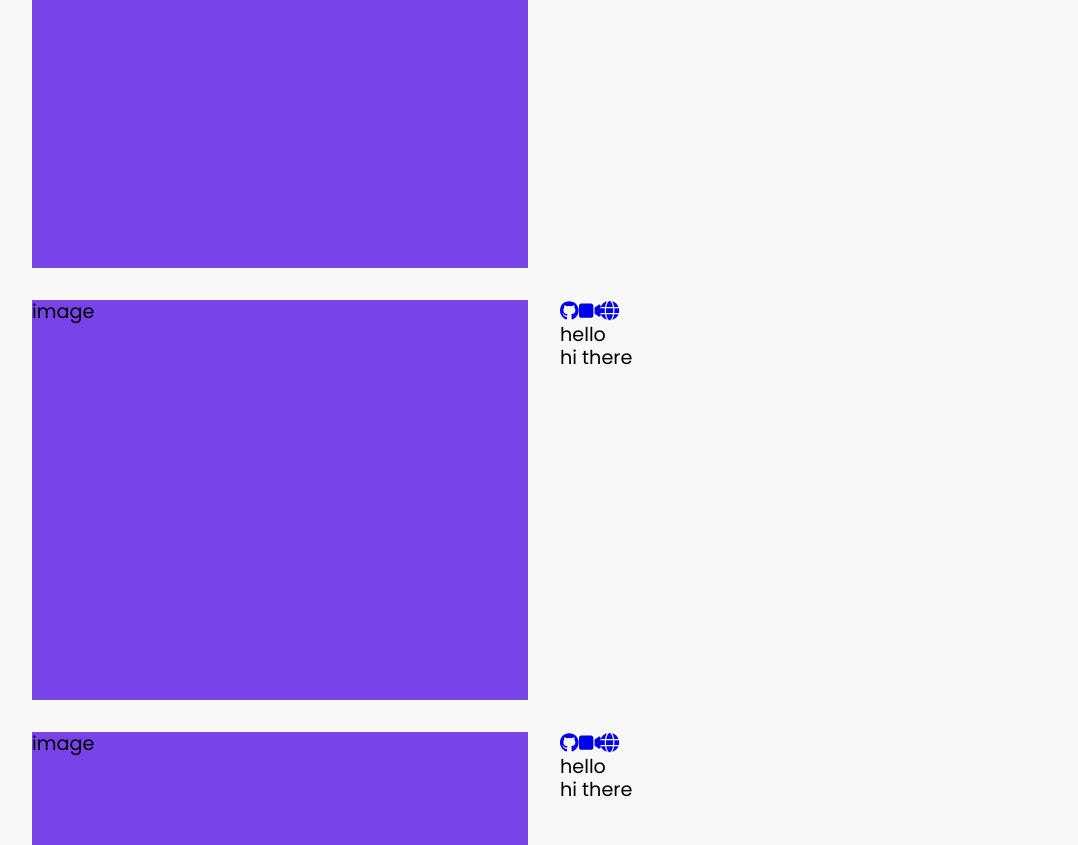
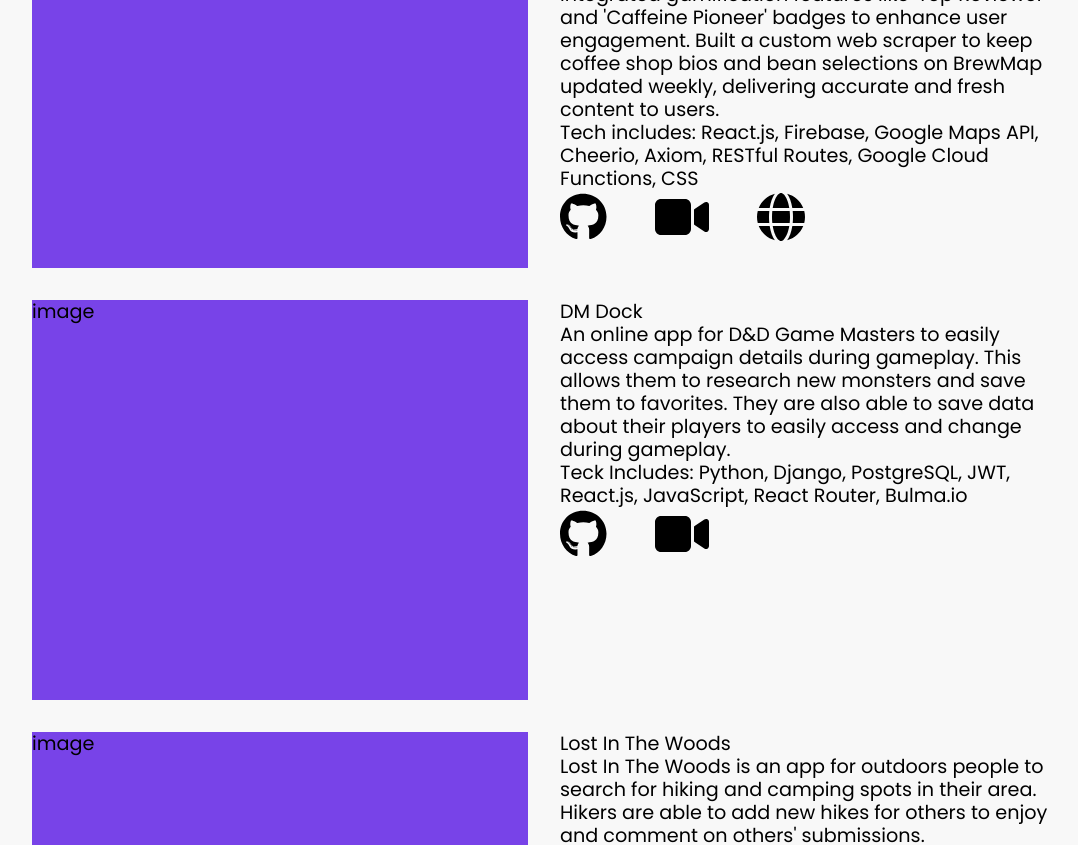
Before and after one commit to bethjmdev/devportfolio, a React (Create React App) app: page / in a window 1280 px wide. Shown: the part 1980-2825 px from the top of the page, without its empty margins (96-1174 px from the left). Built offline with nearby package versions, Linux system fonts and the light colour scheme.

Commit message:
added text and put icons in proper position

```diff
--- a/src/components/Projects.js
+++ b/src/components/Projects.js
@@ -15,22 +15,36 @@ function Projects() {
           gitHub={"youtube.com"}
           loom={"youtube.com"}
           website={"youtube.com"}
-          HeaderText={"hello"}
-          ParaText={"hi there"}
+          HeaderText={"BrewMap"}
+          Description={
+            "Created a map-based coffee shop search and review platform, leveraging Google Maps API and Firebase to help coffee enthusiasts discover shops tailored to their roast and flavor preferences. Integrated gamification features like 'Top Reviewer' and 'Caffeine Pioneer' badges to enhance user engagement. Built a custom web scraper to keep coffee shop bios and bean selections on BrewMap updated weekly, delivering accurate and fresh content to users."
+          }
+          TechText={
+            "Tech includes: React.js, Firebase, Google Maps API, Cheerio, Axiom, RESTful Routes, Google Cloud Functions, CSS"
+          }
         />
         <ProjectContainer
-          gitHub={"youtube.com"}
-          loom={"youtube.com"}
-          website={"youtube.com"}
-          HeaderText={"hello"}
-          ParaText={"hi there"}
+          gitHub={"https://github.com/bethjm/dmdock-front-end "}
+          loom={"https://www.loom.com/share/79a18aa78f994443b3b9c99917aa87a3"}
+          HeaderText={"DM Dock"}
+          Description={
+            "An online app for D&D Game Masters to easily access campaign details during gameplay. This allows them to research new monsters and save them to favorites. They are also able to save data about their players to easily access and change during gameplay."
+          }
+          TechText={
+            "Teck Includes: Python, Django, PostgreSQL, JWT, React.js, JavaScript, React Router, Bulma.io"
+          }
         />
         <ProjectContainer
-          gitHub={"youtube.com"}
-          loom={"youtube.com"}
-          website={"youtube.com"}
-          HeaderText={"hello"}
-          ParaText={"hi there"}
+          gitHub={"https://github.com/Brett-Abramson/Lost_in_the_Woods "}
+          loom={"https://www.loom.com/share/4a9cb9ff498d404d8b9e682739e0b3ee "}
+          website={""}
+          HeaderText={"Lost In The Woods"}
+          Description={
+            "Lost In The Woods is an app for outdoors people to search for hiking and camping spots in their area. Hikers are able to add new hikes for others to enjoy and comment on others' submissions."
+          }
+          TechText={
+            "Tech Includes: JavaScript, MongoDB, Express, React.js, Node.js, Flexbox"
+          }
         />
       </div>
     </div>
--- a/src/components/utils/projects/ProjectContainer.css
+++ b/src/components/utils/projects/ProjectContainer.css
@@ -51,9 +51,31 @@
   width: 50%;
 }
 
-@media only screen and (max-width: 768px) {
+.projectcontainer .icons {
+  color: black;
+  width: 10rem;
+  display: flex;
+  gap: 3rem;
+  font-size: 3rem;
+}
+
+.projectcontainer .icons a {
+  color: black;
+}
+
+@media only screen and (max-width: 1000px) {
   .projectcontainer-container {
     flex-direction: column;
     justify-content: center;
+    gap: 0.5rem;
+  }
+  .projectcontainer-container .image {
+    width: 100%;
+  }
+
+  .projectcontainer-container .project-details {
+    width: 100%;
+    align-items: center;
+    gap: 1rem;
   }
 }
--- a/src/components/utils/projects/ProjectContainer.js
+++ b/src/components/utils/projects/ProjectContainer.js
@@ -5,7 +5,14 @@ import { FontAwesomeIcon } from "@fortawesome/react-fontawesome";
 import { faGithub } from "@fortawesome/free-brands-svg-icons";
 import { faVideo, faGlobe } from "@fortawesome/free-solid-svg-icons";
 
-function ProjectContainer({ gitHub, loom, website, HeaderText, ParaText }) {
+function ProjectContainer({
+  gitHub,
+  loom,
+  website,
+  HeaderText,
+  Description,
+  TechText,
+}) {
   return (
     <div className="projectcontainer">
       <div className="projectcontainer-container">
@@ -13,6 +20,11 @@ function ProjectContainer({ gitHub, loom, website, HeaderText, ParaText }) {
           <p>image</p>
         </div>
         <div className="project-details">
+          <div className="text">
+            <p>{HeaderText}</p>
+            <p>{Description}</p>
+            <p>{TechText}</p>
+          </div>
           <div className="icons">
             <a href={gitHub} target="_blank" rel="noopener noreferrer">
               <FontAwesomeIcon icon={faGithub} />
@@ -26,10 +38,6 @@ function ProjectContainer({ gitHub, loom, website, HeaderText, ParaText }) {
               </a>
             )}
           </div>
-          <div className="text">
-            <p>{HeaderText}</p>
-            <p>{ParaText}</p>
-          </div>
         </div>
       </div>
     </div>
```
